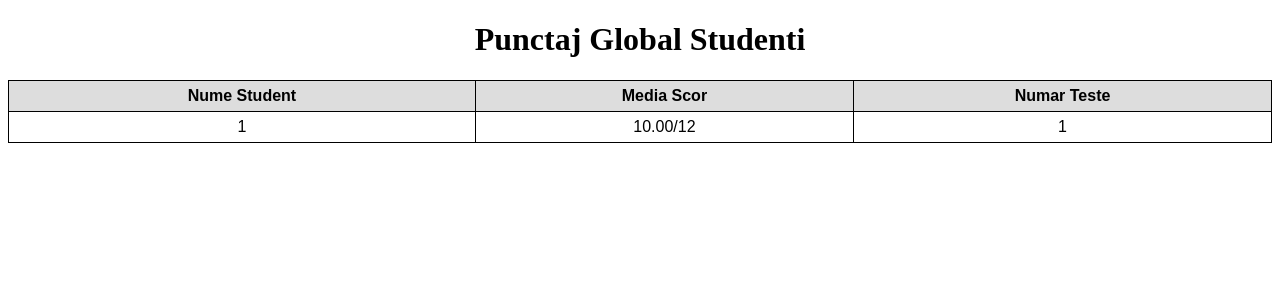
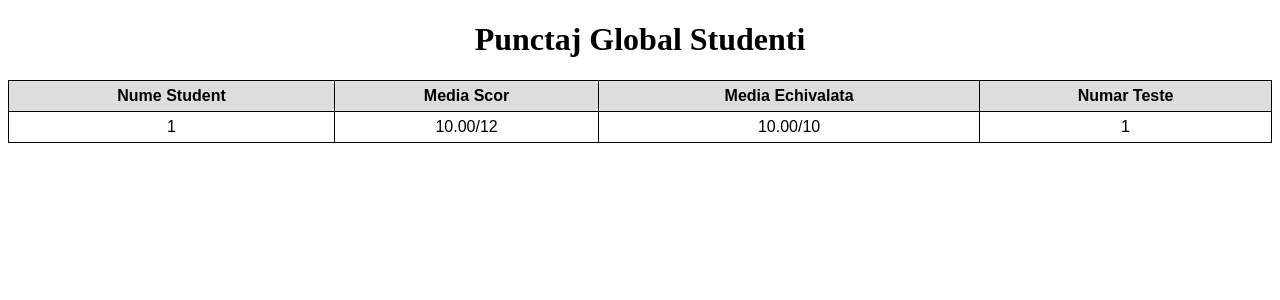
Before and after one commit to Weepeme/Aplicatie-software-de-verificare-si-evaluare-a-cunostintelor-de-mecanica, a Flask app: template app/templates/leaderboard_pdf.html in a window 1280 px wide. Shown: the top 300 px of the page. Run offline with Flask 3, Linux system fonts and the light colour scheme; the template is opened without the code that fills it: most values are stand-ins (such as "Sample title", 1, 10 or a date in 2020).

Commit message:
Update leaderboard_pdf.html

```diff
--- a/app/templates/leaderboard_pdf.html
+++ b/app/templates/leaderboard_pdf.html
@@ -29,6 +29,7 @@
             <tr>
                 <th>Nume Student</th>
                 <th>Media Scor</th>
+                <th>Media Echivalata</th>
                 <th>Numar Teste</th>
             </tr>
         </thead>
@@ -37,6 +38,7 @@
             <tr>
                 <td>{{ entry._id }}</td>
                 <td>{{ "%.2f"|format(entry.average_score) }}/12</td>
+                <td>{{ "%.2f"|format(entry.average_grade) }}/10</td>
                 <td>{{ entry.tests_count }}</td>
             </tr>
             {% endfor %}
```
